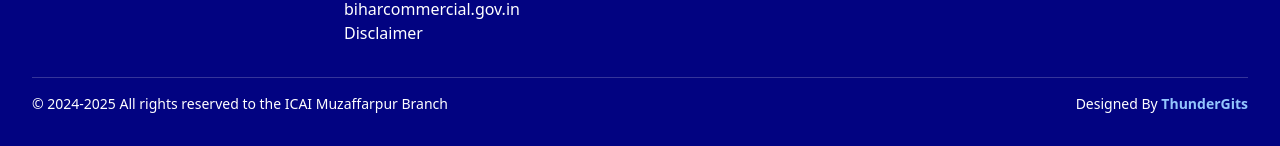
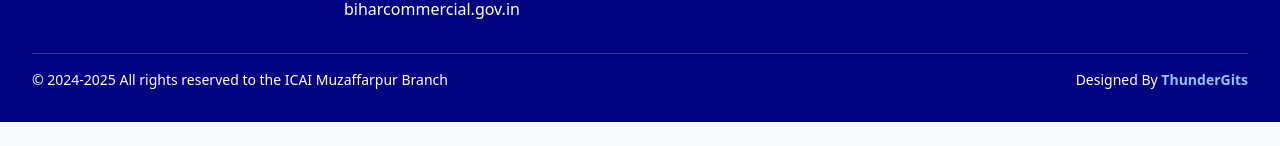
Before and after one commit to TG-Websites/ICAI-Muzaffarpur, a website: page MembersEvents.html in a window 1280 px wide. Shown: the part 1150-1296 px from the top of the page. After the commit the page ends 1272 px from the top, so only its background shows below. Drawn offline with nearby package versions, Linux system fonts and the light colour scheme.

Commit message:
link issues resolved

```diff
--- a/MembersEvents.html
+++ b/MembersEvents.html
@@ -663,12 +663,7 @@
                       >
                         biharcommercial.gov.in
                       </a>
-                      <a
-                        href="#disclaimer"
-                        class="flex items-center justify-center sm:justify-start text-white hover:text-gray-300 transition"
-                      >
-                        Disclaimer
-                      </a>
+
                     </div>
                   </div>
 
```
Also changed, not shown: about.html (+1 -6 lines), contiMuzaffarpur.html (+1 -6 lines), gallery.html (+1 -6 lines), index.html (+1 -4 lines).
